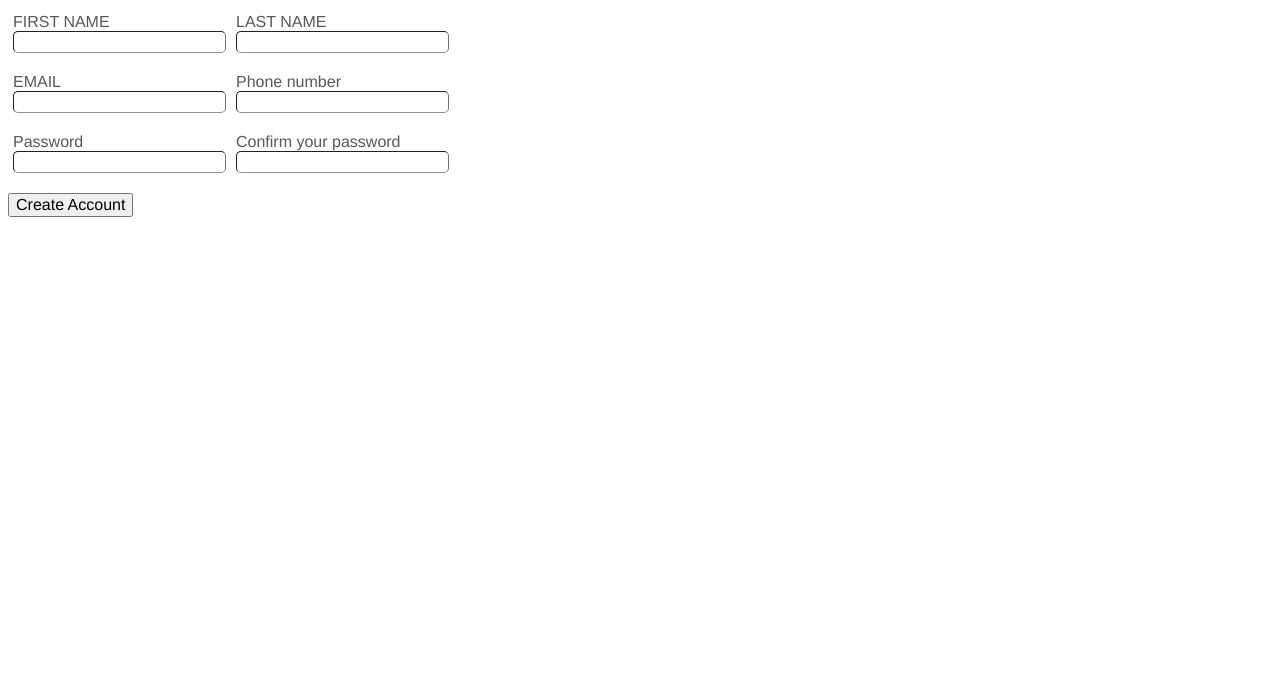
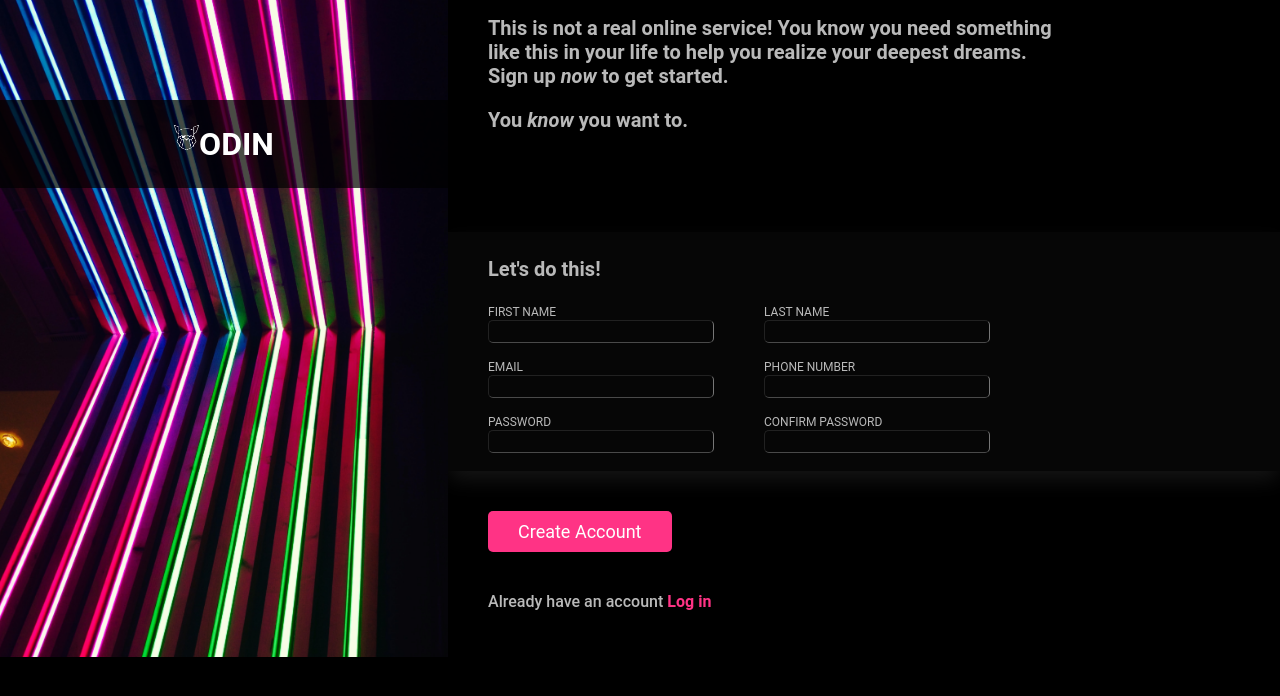
Before and after one commit to pedroxotic/Sign-up-form, a plain HTML site: page index.html in a window 1280 px wide. Drawn offline with Linux system fonts and the light colour scheme.

Commit message:
project done

```diff
--- a/index.html
+++ b/index.html
@@ -9,9 +9,34 @@
     <link rel="stylesheet" href="style.css">
     <script src="js.js" defer></script>
     <style>
+        body {
+            display: flex;
+            margin: 0;
+            background-color: black;
+            color: #b9b9b9
+        }
+
+        p {
+            font-weight: 550;
+        }
+
+        img {
+            margin: 0;
+            width: 35vw;
+            height: 657px;
+        }
+
+        @font-face {
+            font-family: logofont;
+            src: url(../Amarante-Regular.ttf);
+
+        }
+
+
         * {
-            font-family: Graphik-Medium, Graphik-Regular, "Gotham SSm A", "Gotham SSm B", "Helvetica Neue", Helvetica, Arial, sans-serif;
+            font-family: Roboto, Poppins, Graphik-Medium, Graphik-Regular, "Gotham SSm A", "Gotham SSm B", "Helvetica Neue", Helvetica, Arial, sans-serif;
         }
+
 
         button,
         input,
@@ -29,14 +54,13 @@
 
         }
 
-        #formContainer {
+        #inputContainer {
             display: flex;
+
         }
 
-        label {
-            color: rgba(17, 17, 17, 0.7);
 
-        }
+        label {}
 
         input {
             outline: none;
@@ -81,20 +105,151 @@
         .inputcontainer {
             box-sizing: border-box;
             height: 55px;
-            margin: 5px;
+            margin-left: 0px;
+            margin-right: 50px;
+        }
+
+        .formcontainer {
+            margin-top: 100px;
+        }
+
+        button[type="submit"] {
+            background-color: #ff3385;
+            /* neon pink color */
+            color: white;
+            /* contrasting color for text */
+            font-size: 18px;
+            /* optional: set font size */
+            padding: 10px 30px;
+            /* optional: set padding */
+            border: none;
+            /* optional: remove button border */
+            border-radius: 5px;
+            /* optional: add border radius */
+            cursor: pointer;
+            /* add pointer cursor on hover */
+            margin: 5vh;
+        }
+
+        button[type="submit"]:hover {
+            background-color: #ff4d9e;
+            /* brighter shade of neon pink */
+            animation-name: neon-glow;
+
+
+        }
+
+
+
+        .formcontainer {
+            background-color: rgb(6, 6, 6);
+
+            box-shadow: 0 10px 20px -2px rgb(22, 22, 22);
+        }
+
+
+
+        .formcontainer {
+            padding-left: 5vh;
+            padding-top: 5px;
+            padding: 5px 0 5px 5vh;
+
+        }
+
+        .textcontainer {
+            width: 65vw;
+        }
+
+        .textcontainer>p {
+            margin: 0px 0 0 5vh;
+        }
+
+
+        a {
+            text-decoration: none;
+            color: #ff3385;
+            font-weight: bold;
+        }
+
+        a:active {
+            color: #eaa4c0;
+
+        }
+
+
+        .textcontainer> :first-child {
+            margin-top: 16px;
+        }
+
+        .textcontainer :nth-child(4) {
+            margin-top: 20px;
+        }
+
+        .hero {
+            font-size: 20px;
+            font-weight: 600;
+        }
+
+        label {
+            font-size: 12PX;
+        }
+
+        .cardcontainer {
+            position: relative;
+        }
+
+        .card-body {
+            display: flex;
+            justify-content: center;
+            position: absolute;
+            top: 100px;
+            width: 100%;
+            background: rgb(0, 0, 0, 0.7);
+            text-align: center;
+            font-family: Poppins;
+            font-size: 2em;
+            font-weight: bold;
+            color: white;
+            padding: 25px 0
+        }
+
+        img[src="odin-lined.png"] {
+
+            height: 25px;
+            width: 25px;
         }
     </style>
 </head>
 
 <body>
-    <form action="#">
-        <div id="formContainer">
+    <div class="cardcontainer">
+        <img src="david-pisnoy-yfZG4l1NOXM-unsplash.jpg" alt="">
+        <div class="card-body">
+            <img src="odin-lined.png" alt="">
+            <div class="cardp"> ODIN</div>
+        </div>
+    </div>
+
+    <div class="textcontainer">
+        <p class="hero">
+            This is not a real online service! You know you need something
+        <p class="hero">
+            like this in your life to help you realize
+            your
+            deepest dreams.
+        </p>
+        <p class="hero">Sign up <em>now</em> to get started.</p>
+
+        <p class="hero">You <em>know</em> you want to.</p>
+        <div class=" formcontainer">
+            <p id="letsdothis" class="hero">Let's do this!</p>
+            <form action="#" id="form">
+                <div id="inputContainer">
                     <div>
                         <div class="inputcontainer">
                             <div><label for="first-name">FIRST NAME</label></div>
                             <input type="text" name="first-name" id="first-name" placeholder=" " required minlength="2">
                             <div class="errormessage">*Must be more than two characters long</div>
-
                         </div>
                         <div class="inputcontainer">
                             <div><label for="email">EMAIL</label></div>
@@ -104,39 +259,38 @@
                             <div class="errormessage">*Please enter a valid email address</div>
                         </div>
                         <div class="inputcontainer">
-                    <div><label for="password">Password</label></div>
+                            <div><label for="password">PASSWORD</label></div>
                             <input type="password" name="password" id="password" placeholder=" " required
                                 pattern="(?=.*\d)(?=.*[a-z])(?=.*[A-Z])(?=.*[!@#$%^&*()_+]).{8,}">
                             <div class="errormessage">"Invalid password, incorrect format" </div>
-
                         </div>
                     </div>
                     <div>
                         <div class="inputcontainer">
                             <div><label for="last-name">LAST NAME</label></div>
-                    <input type="text" name="last-name" id="last-name" minLength="2" maxlength="15" placeholder=" "
-                        required>
+                            <input type="text" name="last-name" id="last-name" minLength="2" maxlength="15"
+                                placeholder=" " required>
                             <div class="errormessage">*Must be more than two characters long</div>
-
                         </div>
                         <div class="inputcontainer">
-                    <div><label for="phone">Phone number</label></div>
+                            <div><label for="phone">PHONE NUMBER</label></div>
                             <input type="tel" name="phone" id="phone" placeholder=" " required>
                             <div class="errormessage">*Please enter a valid phone number</div>
-
                         </div>
                         <div class="inputcontainer">
-                    <div><label for="password-confirm">Confirm your password</label></div>
+                            <div><label for="password-confirm">CONFIRM PASSWORD</label></div>
                             <input type="password" name="password-confirm" id="password-confirm" placeholder=" "
                                 pattern="(?=.*\d)(?=.*[a-z])(?=.*[A-Z])(?=.*[!@#$%^&*()_+]).{8,}" required value="">
                             <div class="errormessage">passwords do not match</div>
-
+                        </div>
+                    </div>
+                </div>
+            </form>
+        </div>
+        <button type="submit" form="form">Create Account</button>
+        <p>Already have an account <a href="#">Log in</a></p>
     </div>
 
-            </div>
-        </div>
-        <button type="submit">Create Account</button>
-    </form>
 </body>
 
 
--- a/js.js
+++ b/js.js
@@ -14,3 +14,6 @@ function checkPasswords() {
 
 const form = document.querySelector("form");
 passwordConfirm.addEventListener("input", checkPasswords);
+
+const submit = document.querySelector("button");
+submit.addEventListener("click", (event) => {});
```
Also changed, not shown: Norse-Bold (1).otf (added), Norse-Bold (2).otf (added), andrew-robinson-xh3DYZLFfgA-unsplash.jpg (added), david-pisnoy-yfZG4l1NOXM-unsplash.jpg (added), odin-lined.png (added), pink.jpg (added), sonia-dauer-T9Kvxcy1yI4-unsplash.jpg (added), 1 other file. Lines whose indentation alone changed are shown as unchanged.
